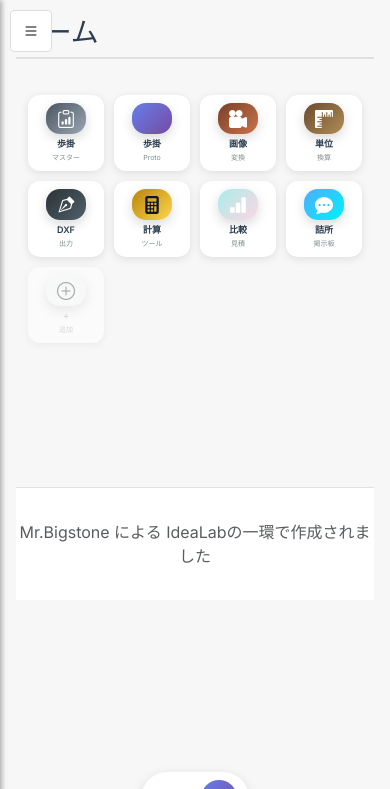
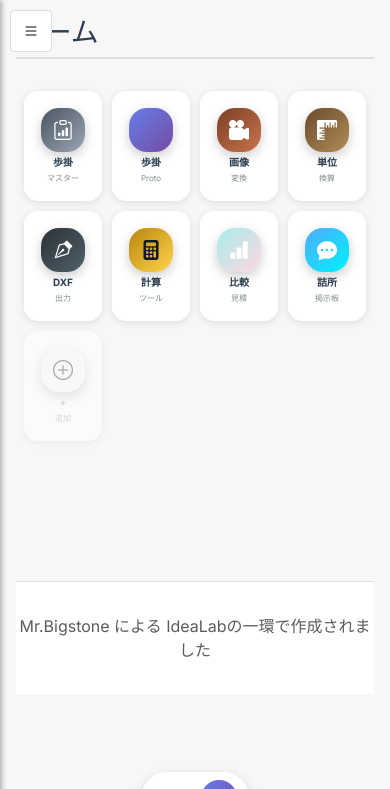
Before and after one commit to halu23489/flask-dokenapp-testtype-ver.A01, a Flask app: page / in a window 390 px wide. Shown: the top 789 px of the page. Run offline with Flask 3, Linux system fonts and the light colour scheme.

Commit message:
Enlarge app cards and icons: bigger display with full icon visibility and improved spacing

```diff
--- a/templates/index.html
+++ b/templates/index.html
@@ -5,20 +5,20 @@
   .home-container {
     width: 100%;
     margin: 0 auto;
-    padding: 20px;
+    padding: 15px;
   }
 
   .app-grid {
     display: grid;
     grid-template-columns: repeat(6, 1fr);
-    gap: 16px;
+    gap: 20px;
     margin-bottom: 100px; /* ホームボタン用スペース確保 */
   }
 
   .app-tile {
     background: white;
-    border-radius: 20px;
-    padding: 12px 6px;
+    border-radius: 24px;
+    padding: 20px 12px;
     text-align: center;
     box-shadow: 0 2px 8px rgba(0,0,0,0.1);
     transition: all 0.3s ease;
@@ -28,9 +28,9 @@
     justify-content: center;
     text-decoration: none;
     color: inherit;
-    aspect-ratio: 1;
+    min-height: 160px;
     position: relative;
-    overflow: hidden;
+    overflow: visible;
   }
 
   .app-tile:active {
@@ -39,34 +39,36 @@
   }
 
   .app-tile:hover {
-    transform: translateY(-4px);
-    box-shadow: 0 8px 20px rgba(0,0,0,0.12);
+    transform: translateY(-6px);
+    box-shadow: 0 12px 30px rgba(0,0,0,0.15);
   }
 
   .app-icon {
-    width: 50px;
-    height: 50px;
-    border-radius: 14px;
+    width: 70px;
+    height: 70px;
+    border-radius: 18px;
     display: flex;
     align-items: center;
     justify-content: center;
-    margin-bottom: 6px;
-    font-size: 24px;
+    margin-bottom: 10px;
+    font-size: 36px;
     color: white;
-    box-shadow: 0 4px 12px rgba(0,0,0,0.15);
+    box-shadow: 0 4px 12px rgba(0,0,0,0.2);
+    flex-shrink: 0;
   }
 
   .app-tile-title {
-    font-weight: 600;
-    font-size: 12px;
+    font-weight: 700;
+    font-size: 15px;
     color: #2c3e50;
-    margin-bottom: 2px;
+    margin-bottom: 4px;
     word-break: break-word;
+    line-height: 1.2;
   }
 
   .app-tile-desc {
     color: #7f8c8d;
-    font-size: 9px;
+    font-size: 12px;
     margin: 0;
     word-break: break-word;
   }
@@ -88,21 +90,121 @@
   .metal-gunmetal { background: linear-gradient(135deg,#2b3338 0%, #50606a 100%); }
   .metal-gold { background: linear-gradient(135deg,#b8860b 0%, #ffd54f 100%); color: #0f172a; }
 
-  /* タブレット用（992px以下） */
-  @media (max-width: 992px) {
+  /* 大画面用（1200px以上） */
+  @media (min-width: 1200px) {
+    .home-container {
+      padding: 20px;
+    }
+
+    .app-grid {
+      grid-template-columns: repeat(6, 1fr);
+      gap: 22px;
+    }
+
+    .app-tile {
+      min-height: 170px;
+      padding: 22px 14px;
+      border-radius: 26px;
+    }
+
+    .app-icon {
+      width: 76px;
+      height: 76px;
+      font-size: 40px;
+      margin-bottom: 12px;
+    }
+
+    .app-tile-title {
+      font-size: 16px;
+    }
+
+    .app-tile-desc {
+      font-size: 13px;
+    }
+  }
+
+  /* タブレット用（992px～1199px） */
+  @media (max-width: 1199px) and (min-width: 993px) {
     .app-grid {
       grid-template-columns: repeat(5, 1fr);
+      gap: 18px;
+    }
+
+    .app-tile {
+      min-height: 150px;
+      padding: 18px 12px;
+    }
+
+    .app-icon {
+      width: 64px;
+      height: 64px;
+      font-size: 32px;
+      margin-bottom: 8px;
+    }
+
+    .app-tile-title {
+      font-size: 14px;
+    }
+
+    .app-tile-desc {
+      font-size: 11px;
+    }
+  }
+
+  /* 小型タブレット用（768px～992px） */
+  @media (max-width: 992px) {
+    .home-container {
+      padding: 12px;
+    }
+
+    .app-grid {
+      grid-template-columns: repeat(4, 1fr);
       gap: 14px;
     }
 
     .app-tile {
-      padding: 11px 5px;
+      min-height: 130px;
+      padding: 14px 10px;
+      border-radius: 20px;
+    }
+
+    .app-icon {
+      width: 56px;
+      height: 56px;
+      font-size: 28px;
+      margin-bottom: 6px;
+    }
+
+    .app-tile-title {
+      font-size: 12px;
+    }
+
+    .app-tile-desc {
+      font-size: 10px;
+    }
+  }
+
+  /* スマートフォン用（576px～767px） */
+  @media (max-width: 767px) {
+    .home-container {
+      padding: 10px;
+    }
+
+    .app-grid {
+      grid-template-columns: repeat(4, 1fr);
+      gap: 12px;
+    }
+
+    .app-tile {
+      min-height: 120px;
+      padding: 12px 8px;
+      border-radius: 16px;
     }
 
     .app-icon {
       width: 48px;
       height: 48px;
-      font-size: 22px;
+      font-size: 24px;
       margin-bottom: 5px;
     }
 
@@ -111,24 +213,25 @@
     }
 
     .app-tile-desc {
-      font-size: 8px;
+      font-size: 9px;
     }
   }
 
-  /* 小型タブレット用（768px以下） */
-  @media (max-width: 768px) {
+  /* 小画面スマートフォン用（～575px） */
+  @media (max-width: 575px) {
     .home-container {
-      padding: 16px;
+      padding: 8px;
     }
 
     .app-grid {
       grid-template-columns: repeat(4, 1fr);
-      gap: 12px;
+      gap: 10px;
     }
 
     .app-tile {
-      padding: 10px 4px;
-      border-radius: 16px;
+      min-height: 110px;
+      padding: 10px 6px;
+      border-radius: 14px;
     }
 
     .app-icon {
@@ -144,38 +247,6 @@
 
     .app-tile-desc {
       font-size: 8px;
-    }
-  }
-
-  /* スマートフォン用（576px以下） */
-  @media (max-width: 576px) {
-    .home-container {
-      padding: 12px;
-    }
-
-    .app-grid {
-      grid-template-columns: repeat(4, 1fr);
-      gap: 10px;
-    }
-
-    .app-tile {
-      padding: 8px 2px;
-      border-radius: 12px;
-    }
-
-    .app-icon {
-      width: 40px;
-      height: 40px;
-      font-size: 18px;
-      margin-bottom: 3px;
-    }
-
-    .app-tile-title {
-      font-size: 9px;
-    }
-
-    .app-tile-desc {
-      font-size: 7px;
     }
   }
 </style>
```
